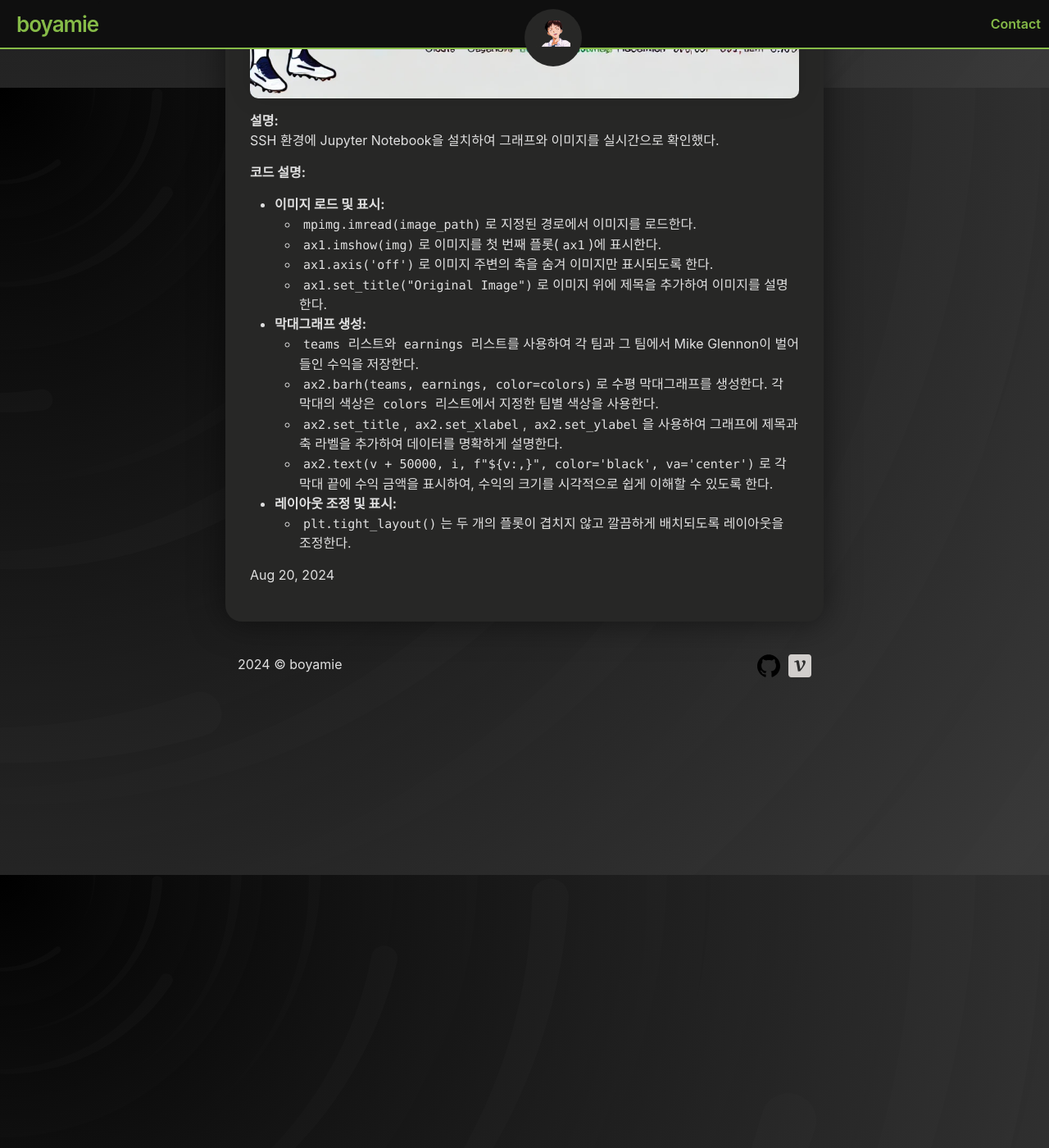
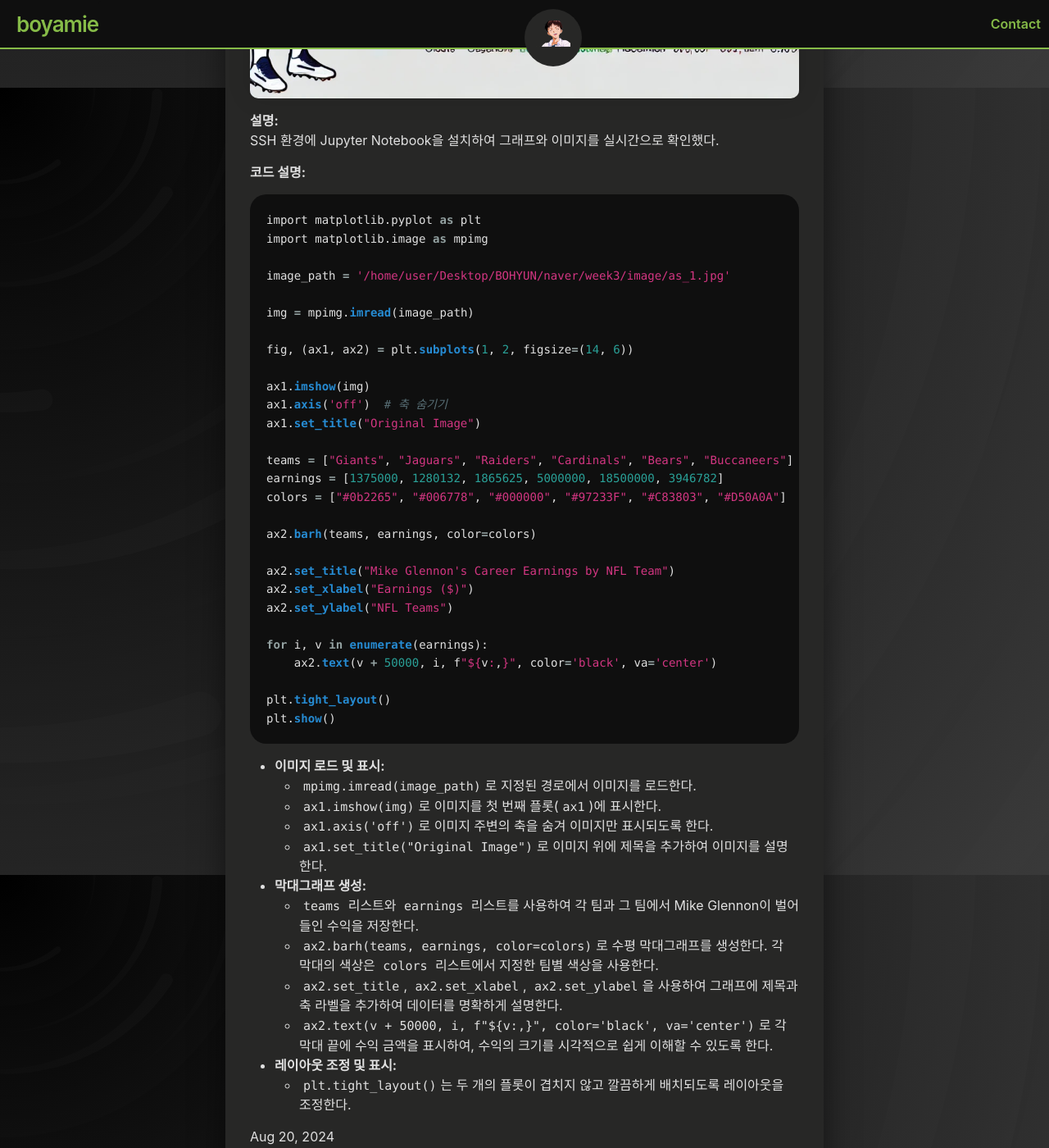
Before and after one commit to boyamie/boyamie.github.io, a Jekyll site: the page built from _posts/2024-08-20-boostcamp_012.md, in a window 1280 px wide and 1400 px high, scrolled down 5653 px. Shown: the whole window at 82% size. Built offline with Jekyll 4.4.1, drawn with Linux system fonts in a browser that asks for light colours.

Commit message:
Update 2024-08-20-boostcamp_012.md

````diff
--- a/_posts/2024-08-20-boostcamp_012.md
+++ b/_posts/2024-08-20-boostcamp_012.md
@@ -138,7 +138,36 @@ tags: [Naver Boostcamp, daily report]
 SSH 환경에 Jupyter Notebook을 설치하여 그래프와 이미지를 실시간으로 확인했다.
 
 **코드 설명:**
+```python
+import matplotlib.pyplot as plt
+import matplotlib.image as mpimg
 
+image_path = '/home/user/Desktop/BOHYUN/naver/week3/image/as_1.jpg'
+
+img = mpimg.imread(image_path)
+
+fig, (ax1, ax2) = plt.subplots(1, 2, figsize=(14, 6))
+
+ax1.imshow(img)
+ax1.axis('off')  # 축 숨기기
+ax1.set_title("Original Image")
+
+teams = ["Giants", "Jaguars", "Raiders", "Cardinals", "Bears", "Buccaneers"]
+earnings = [1375000, 1280132, 1865625, 5000000, 18500000, 3946782]
+colors = ["#0b2265", "#006778", "#000000", "#97233F", "#C83803", "#D50A0A"]
+
+ax2.barh(teams, earnings, color=colors)
+
+ax2.set_title("Mike Glennon's Career Earnings by NFL Team")
+ax2.set_xlabel("Earnings ($)")
+ax2.set_ylabel("NFL Teams")
+
+for i, v in enumerate(earnings):
+    ax2.text(v + 50000, i, f"${v:,}", color='black', va='center')
+
+plt.tight_layout()
+plt.show()
+```
 - **이미지 로드 및 표시:**
   - `mpimg.imread(image_path)`로 지정된 경로에서 이미지를 로드한다.
   - `ax1.imshow(img)`로 이미지를 첫 번째 플롯(`ax1`)에 표시한다.
````
